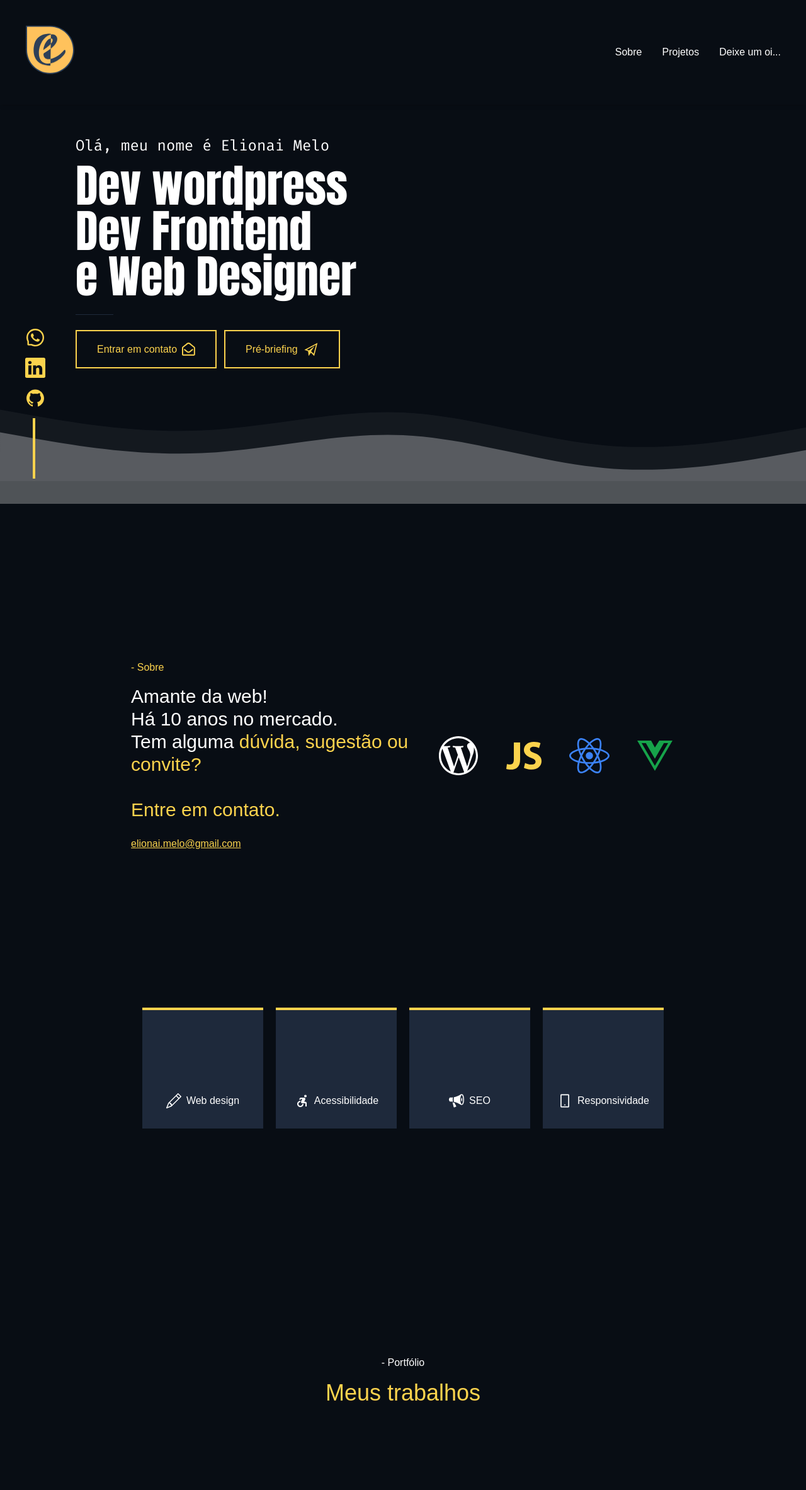
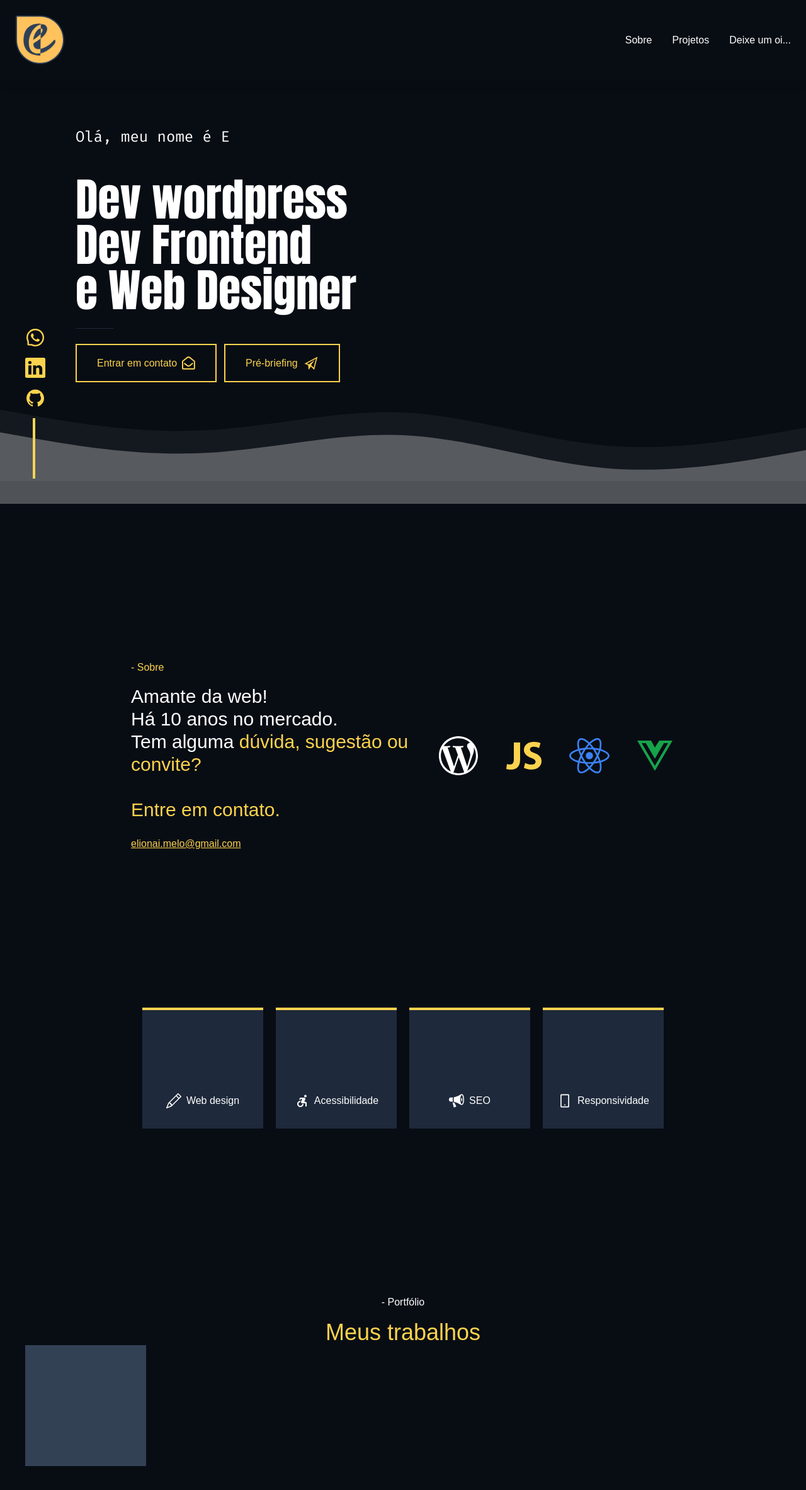
Before and after one commit to elionaimelo/meu-site, a Next.js app: page / in a window 1280 px wide. Shown: the top 2366 px of the page at 63% size. Built offline with nearby package versions, Linux system fonts and the light colour scheme.

Commit message:
Efeito no nome e criação do item do portfolio

```diff
--- a/src/components/ContactSocial/ContactSocial.tsx
+++ b/src/components/ContactSocial/ContactSocial.tsx
@@ -4,7 +4,7 @@ import { AiFillGithub } from 'react-icons/ai'
 
 const ContactSocial = () => {
   return (
-    <div className='fixed z-30 flex flex-col left-10 bottom-10 gap-y-4'>
+    <div className='fixed z-10 flex flex-col left-10 bottom-10 gap-y-4'>
       <a
         href='https://api.whatsapp.com/send?phone=5584996163845&text=Ol%C3%A1%2C%20gostaria%20de%20um%20or%C3%A7amento.'
         target='_blank'
--- a/src/components/Header/Header.tsx
+++ b/src/components/Header/Header.tsx
@@ -1,14 +1,9 @@
-import Image from 'next/image'
-import Link from 'next/link'
+import Logo from '../Logo/Logo'
 
 const Header = () => {
   return (
-    <header className='fixed flex items-center justify-between w-full p-10 shadow-md'>
-      <Link href='/'>
-        <a>
-          <Image src='/images/logo.svg' width={79} height={79} />
-        </a>
-      </Link>
+    <header className='fixed flex items-center justify-between w-full p-6 shadow-lg  bg-blueDark z-50'>
+      <Logo />
       <nav className='flex gap-8'>
         <a href='#' className='text-white hover:text-yellow-400'>
           Sobre
--- a/src/components/Intro/Intro.tsx
+++ b/src/components/Intro/Intro.tsx
@@ -7,8 +7,11 @@ const Intro = () => {
   return (
     <div className='flex flex-col justify-center h-screen text-white'>
       <div className='z-30 ml-20'>
-        <h4 className='mb-3 text-2xl font-firacode'>
-          Olá, meu nome é Elionai Melo
+        <h4 className='mb-2 text-2xl font-firacode'>
+          Olá, meu nome é{' '}
+          <span className=' inline-flex h-20 pt-2 overflow-x-hidden animate-type group-hover:animate-type-reverse whitespace-nowrap text-brand-accent will-change'>
+            Elionai Melo
+          </span>
         </h4>
         <h1 className='text-7xl font-anton'>
           Dev wordpress
--- /dev/null
+++ b/src/components/Logo/Logo.tsx
@@ -0,0 +1,14 @@
+import Image from 'next/image'
+import Link from 'next/link'
+
+const Logo = () => {
+  return (
+    <Link href='/'>
+      <a>
+        <img src='/images/logo.svg' width='79' height='125' className='logo' />
+      </a>
+    </Link>
+  )
+}
+
+export default Logo
--- /dev/null
+++ b/src/components/Portfolio/Item/Item.tsx
@@ -0,0 +1,15 @@
+interface ItemProps {
+  backgroundImage: string
+}
+
+const Item = () => {
+  return (
+    <div className='item w-48 h-48 text-white transition-all bg-slate-700 flex justify-center items-center'>
+      <a href='#' className='item-caption hidden'>
+        RN+ Vacina
+      </a>
+    </div>
+  )
+}
+
+export default Item
--- a/src/components/Portfolio/Portfolio.tsx
+++ b/src/components/Portfolio/Portfolio.tsx
@@ -1,9 +1,13 @@
+import Item from './Item/Item'
+
 const Portfolio = () => {
   return (
     <div className='flex justify-center h-screen space-x-10 text-white'>
       <div className='container mx-auto flex flex-col justify-center'>
         <h6 className='mb-4 text-center'>- Portfólio</h6>
         <h3 className='text-amber-300 text-center text-4xl'>Meus trabalhos</h3>
+
+        <Item />
       </div>
     </div>
   )
--- a/src/styles/globals.css
+++ b/src/styles/globals.css
@@ -21,4 +21,35 @@ body {
   .btn-animation1 {
     @apply transition duration-300 ease-in-out hover:-translate-y-1 hover:scale-110 text-amber-300 hover:text-slate-400;
   }
+
+  .item {
+    @apply cursor-pointer;
+  }
+
+  .item:hover .item-caption {
+    @apply block duration-150 ease-in-out scale-105 transition-all;
+  }
 }
+
+.cursor::after {
+  display: block;
+  content: '';
+  position: absolute;
+  width: 4px;
+  height: 100%;
+  background-color: #fff;
+  animation: cursor 0.6s linear infinite alternate;
+  will-change: opacity;
+}
+
+@keyframes cursor {
+  0%,
+  40% {
+    opacity: 1;
+  }
+
+  60%,
+  100% {
+    opacity: 0;
+  }
+}
--- a/tailwind.config.js
+++ b/tailwind.config.js
@@ -8,7 +8,29 @@ module.exports = {
       anton: ['Anton', 'sans-serif'],
       firacode: ['Fira Code', 'monospace'],
     },
-    extend: {},
+    extend: {
+      colors: {
+        blueDark: '#080d14',
+      },
+      animation: {
+        type: 'type 2.7s ease-out .8s infinite alternate both',
+      },
+      keyframes: {
+        type: {
+          '0%': { width: '0ch' },
+          '5%, 10%': { width: '1ch' },
+          '15%, 20%': { width: '2ch' },
+          '25%, 30%': { width: '3ch' },
+          '35%, 40%': { width: '4ch' },
+          '45%, 50%': { width: '5ch' },
+          '55%, 60%': { width: '6ch' },
+          '65%, 70%': { width: '7ch' },
+          '75%, 80%': { width: '8ch' },
+          '85%, 90%': { width: '9ch' },
+          '95%': { width: '10ch' },
+        },
+      },
+    },
   },
   plugins: [],
 }
```
Also changed, not shown: 1 other file (tests, documents, lock files or other folders).
